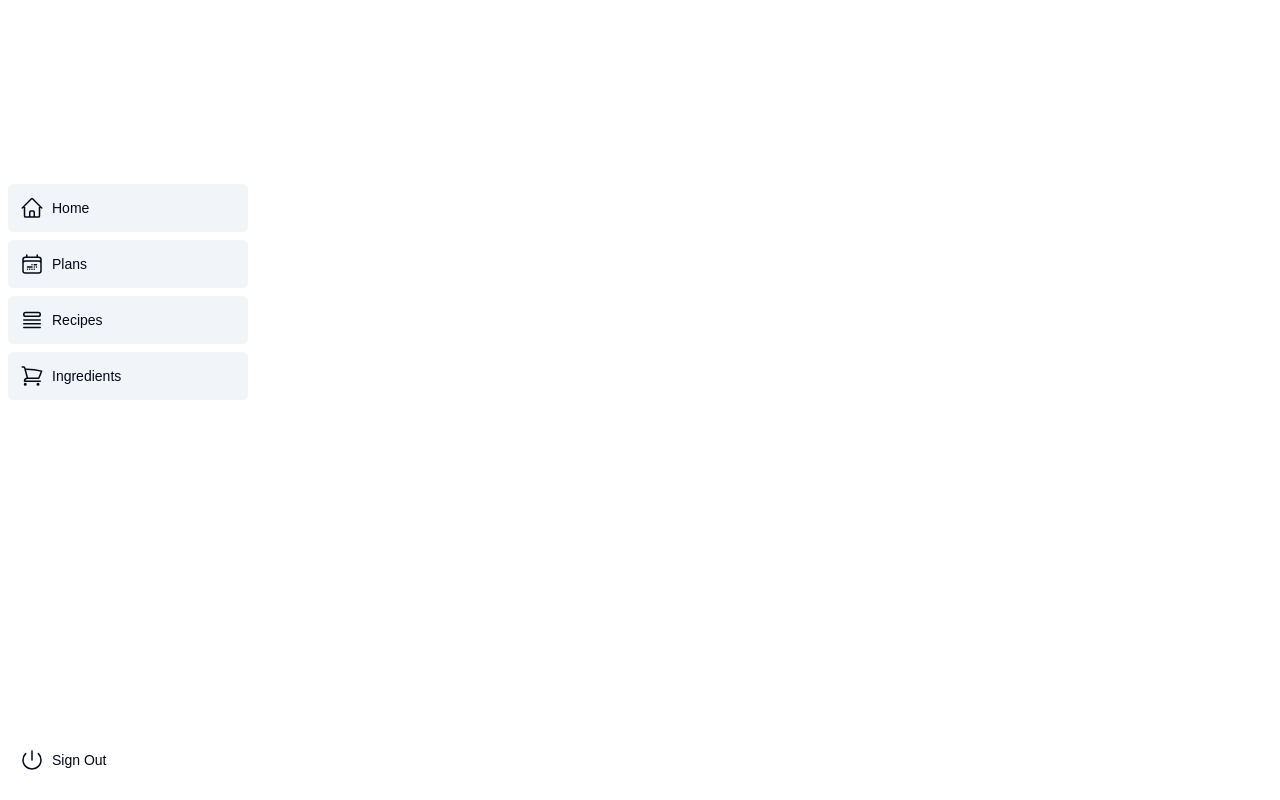
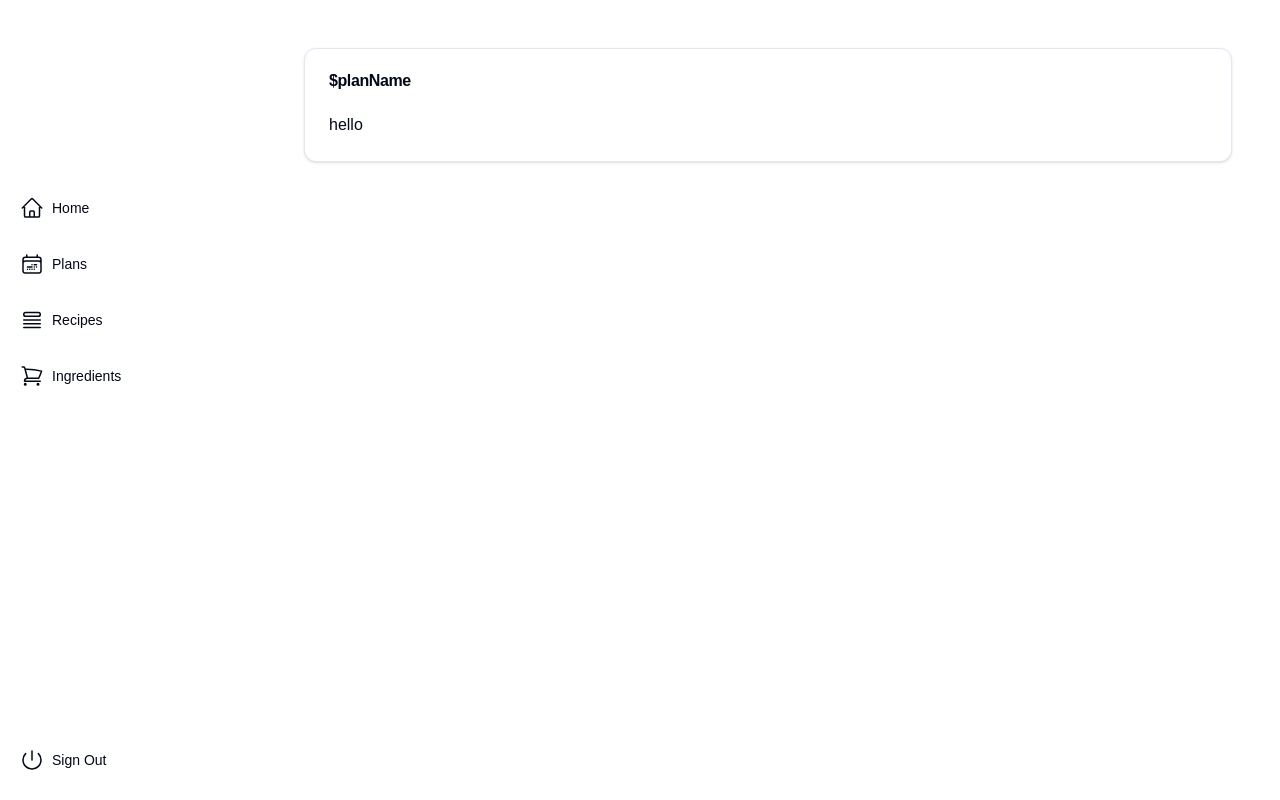
Before and after one commit to jahn123/meal-planner, a Next.js app: page /dashboard/plans/1/view in a window 1280 px wide. Built offline with nearby package versions, Linux system fonts and the light colour scheme.

Commit message:
misc changes
- used tag ids instead of index for component key
- color styling
- basic plan view

```diff
--- a/app/dashboard/plans/[id]/view/page.tsx
+++ b/app/dashboard/plans/[id]/view/page.tsx
@@ -3,7 +3,7 @@ import PlanView from '@/app/ui/plans/plan-view';
 export default function Page() {
   return (
     <main>
-
+      <PlanView />
     </main>
   );
 }
--- a/app/ui/dashboard/nav-links.tsx
+++ b/app/ui/dashboard/nav-links.tsx
@@ -26,7 +26,7 @@ export default function NavLinks() {
             key={link.name}
             href={link.href}
             className={clsx(
-              'flex h-[48px] grow items-center justify-center gap-2 rounded-md p-3 text-sm font-medium hover:text-white md:flex-none md:justify-start md:p-2 md:px-3 bg-secondary',
+              'flex h-[48px] grow items-center justify-center gap-2 rounded-md p-3 text-sm font-medium md:flex-none md:justify-start md:p-2 md:px-3',
               {
                 'bg-gray-100 text-white': pathname === link.href,
               },
--- a/app/ui/plans/plan-view.tsx
+++ b/app/ui/plans/plan-view.tsx
@@ -1,5 +1,17 @@
+import { cn } from "@/lib/utils";
+import { Card, CardHeader, CardContent, CardTitle } from "@/components/ui/card";
+
 export default function PlanView() {
   return (
-    <div></div>
+    <div>
+      <Card className='card'>
+        <CardHeader>
+          <CardTitle className=''>$planName</CardTitle>
+        </CardHeader>
+        <CardContent>
+          hello
+        </CardContent>
+      </Card>
+    </div>
   );
 }
--- a/app/ui/recipes/recipe-form.tsx
+++ b/app/ui/recipes/recipe-form.tsx
@@ -139,10 +139,10 @@ export default function RecipeForm ({
             setTags([...tags, e.target.value]);
           }}
         >
-          {allTags.map((tag, index) => {
+          {allTags.map((tag) => {
             return (
               <option
-                key={index}
+                key={tag.tag_id}
                 value={tag.tag_id}
               >
                 {tag.tag_name}
```
